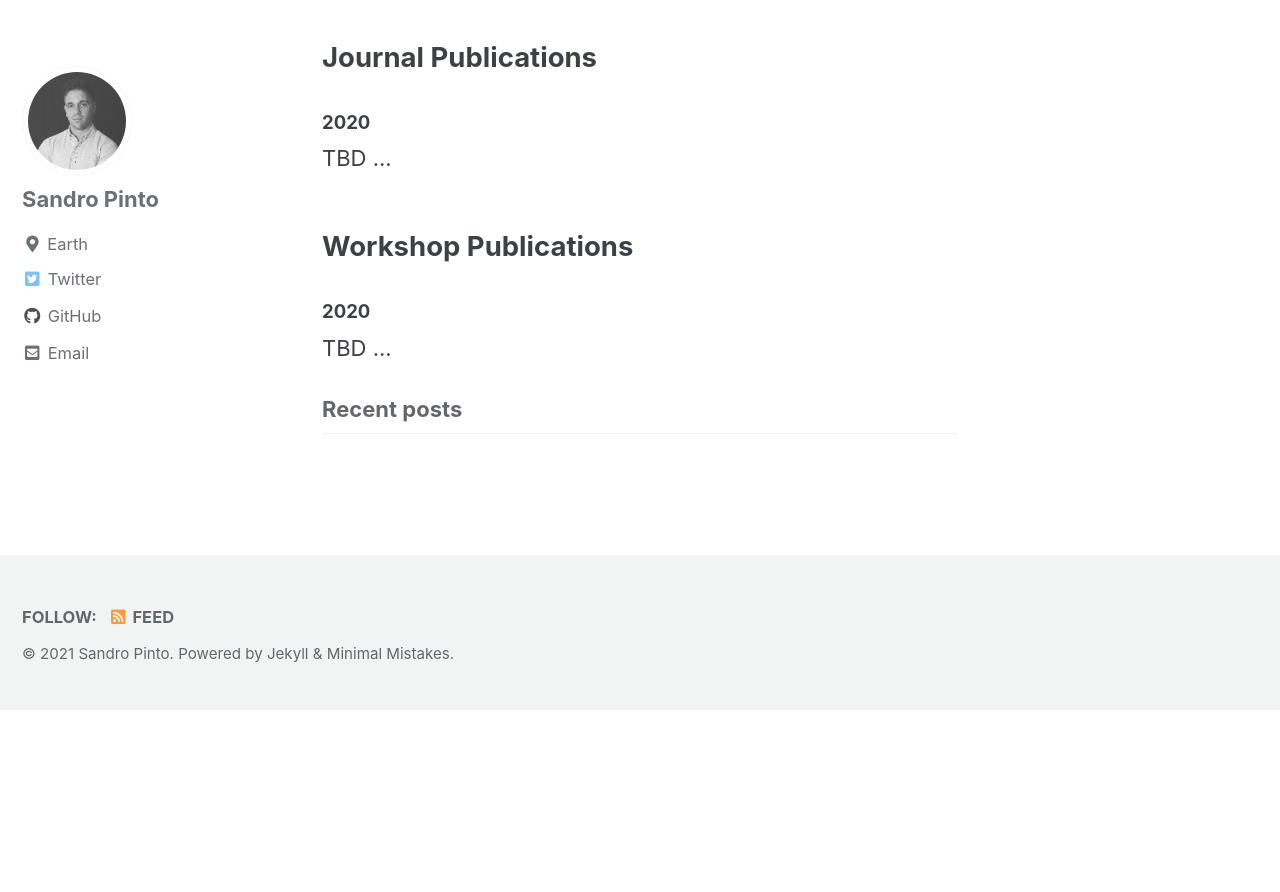
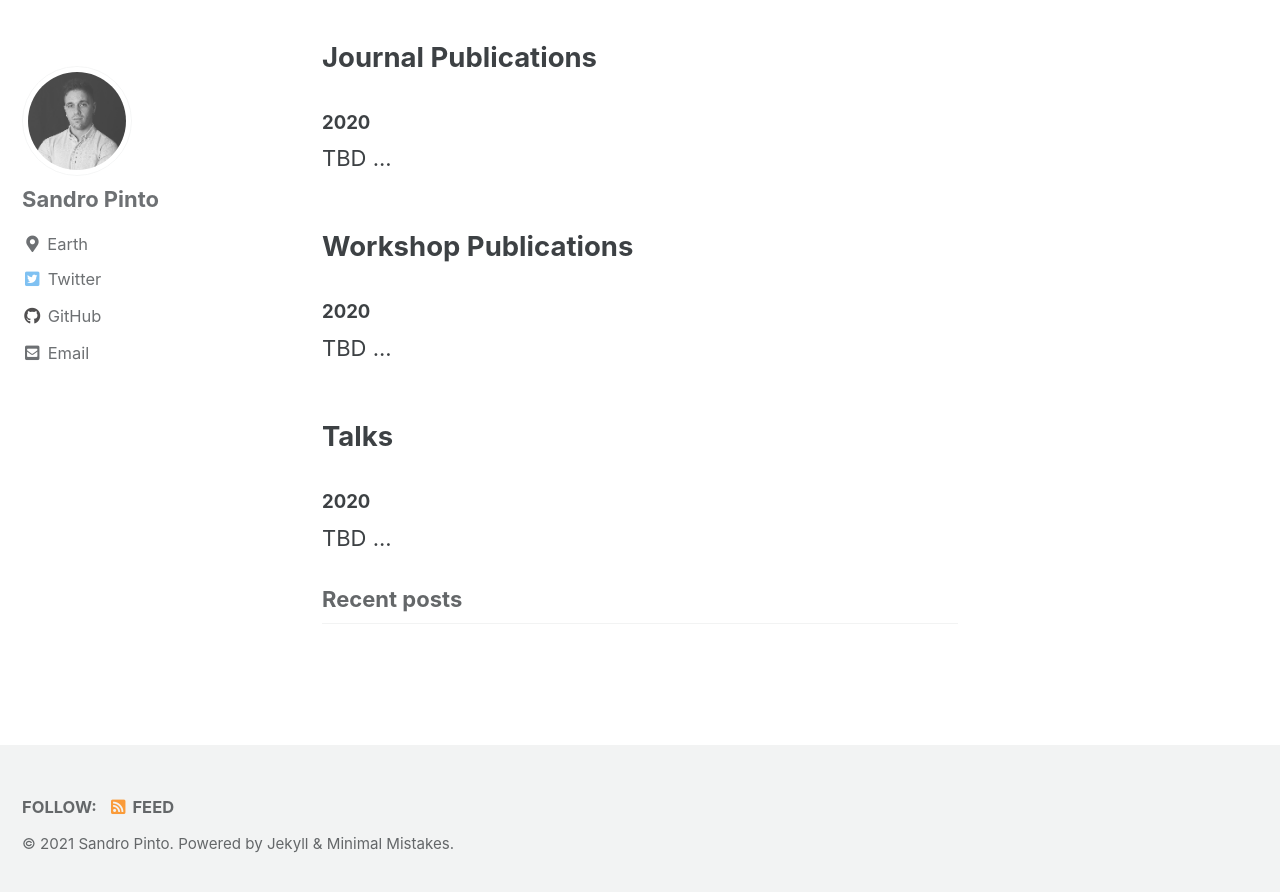
Before and after one commit to sandro2pinto/sandro2pinto.github.io, a Jekyll site: the page built from index.html, in a window 1280 px wide and 900 px high, scrolled down 5158 px. Shown: the top 892 px of the window. Built offline with Jekyll 4.4.1, drawn with Linux system fonts in a browser that asks for light colours; cached includes are drawn as plain includes; the list of posts is cut into pages by our own code; before the commit the page ends 5868 px from its top, so only the background shows below that.

Commit message:
Add Talks entry

```diff
--- a/index.html
+++ b/index.html
@@ -323,3 +323,11 @@ TBD ...
 <small><h3 id="2020">2020</h3></small>
 
 TBD ...
+
+
+
+<h2 id="talks">Talks</h2>
+
+<small><h3 id="2020">2020</h3></small>
+
+TBD ...
```
